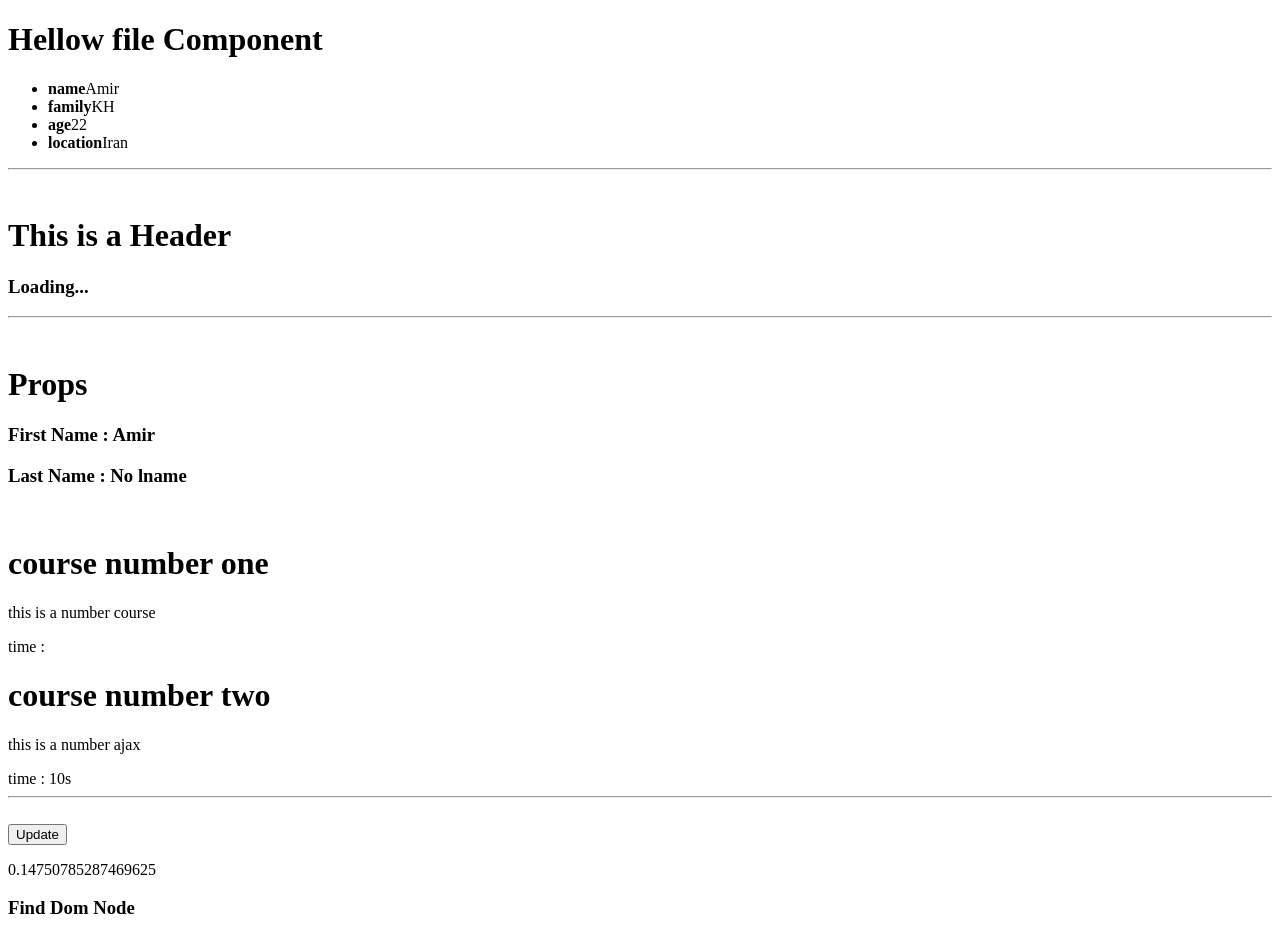
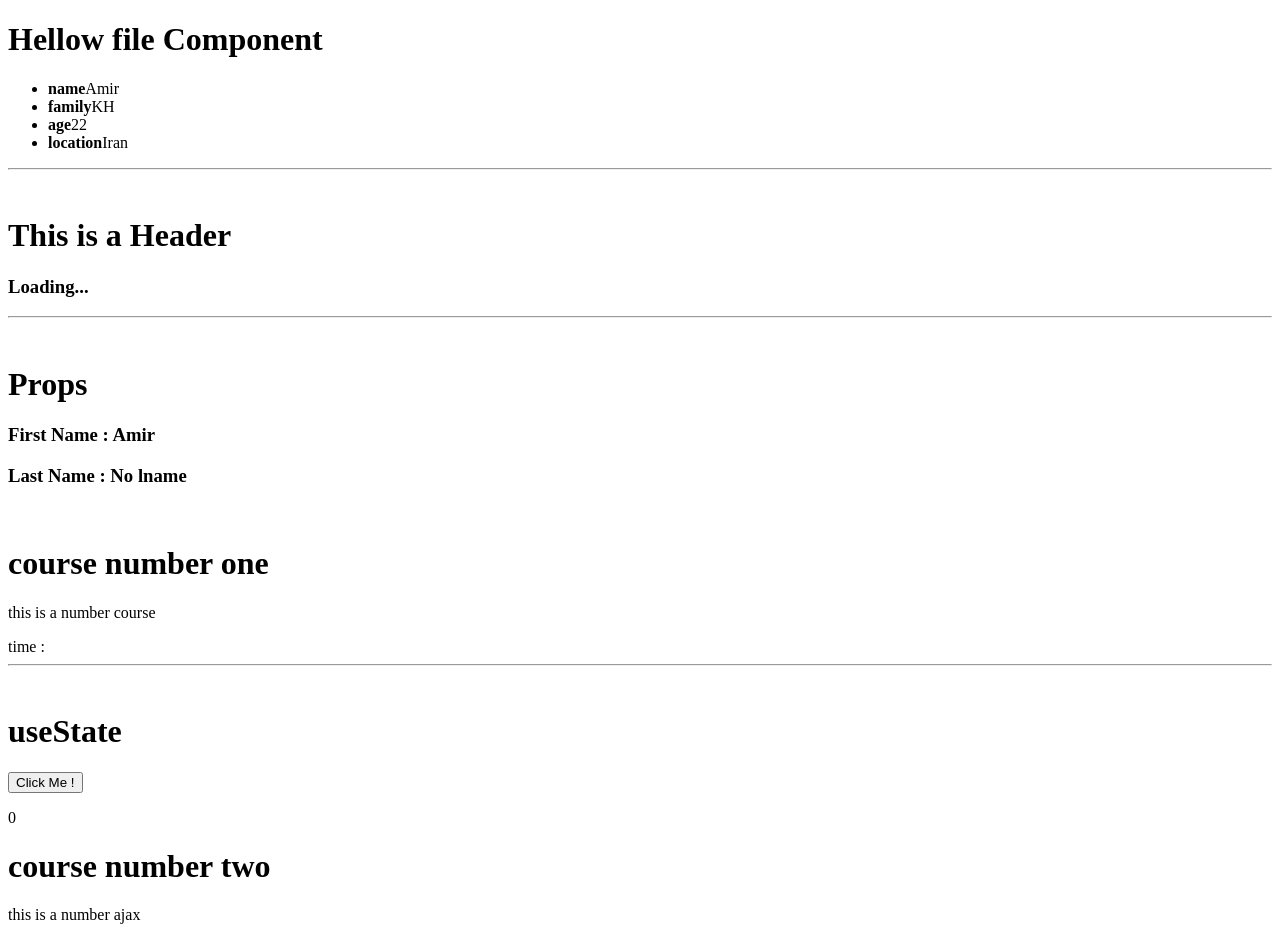
Before and after one commit to KhazaeiAmir110/help_front, a React (Create React App) app in the folder simple/first-app/: page / in a window 1280 px wide. Shown: the top 936 px of the page. Built offline with nearby package versions, Linux system fonts and the light colour scheme.

Commit message:
work with useState

```diff
--- a/simple/first-app/src/roocket/CourseBox.jsx
+++ b/simple/first-app/src/roocket/CourseBox.jsx
@@ -1,11 +1,36 @@
-
+import {useState} from "react";
 
 export default function CourseBox (props) {
+
+    let [clickCount, setClickCount] = useState(0)
+
+    const clickHandler = () => {
+        setClickCount(clickCount + 1)
+        if (clickCount >= 1000){
+            setClickCount(clickCount=0)
+        }
+    }
+
+    const DoubleClick = () => {
+        setClickCount(clickCount + 100)
+    }
+
     return (
-        <div>
-            <h1>{props?.title}</h1>
-            <p>{props?.description}</p>
-            <span>time : {props?.time}</span>
-        </div>
+        <>
+            {/*props*/}
+            <div>
+                <h1>{props?.title}</h1>
+                <p>{props?.description}</p>
+                <span>time : {props?.time}</span>
+            </div>
+
+            <hr /><br />
+            {/*  useState  */}
+            <div>
+                <h1>useState</h1>
+                <button onClick={clickHandler} onDoubleClick={DoubleClick}>Click Me !</button>
+                <p>{clickCount}</p>
+            </div>
+        </>
     )
 }
```
